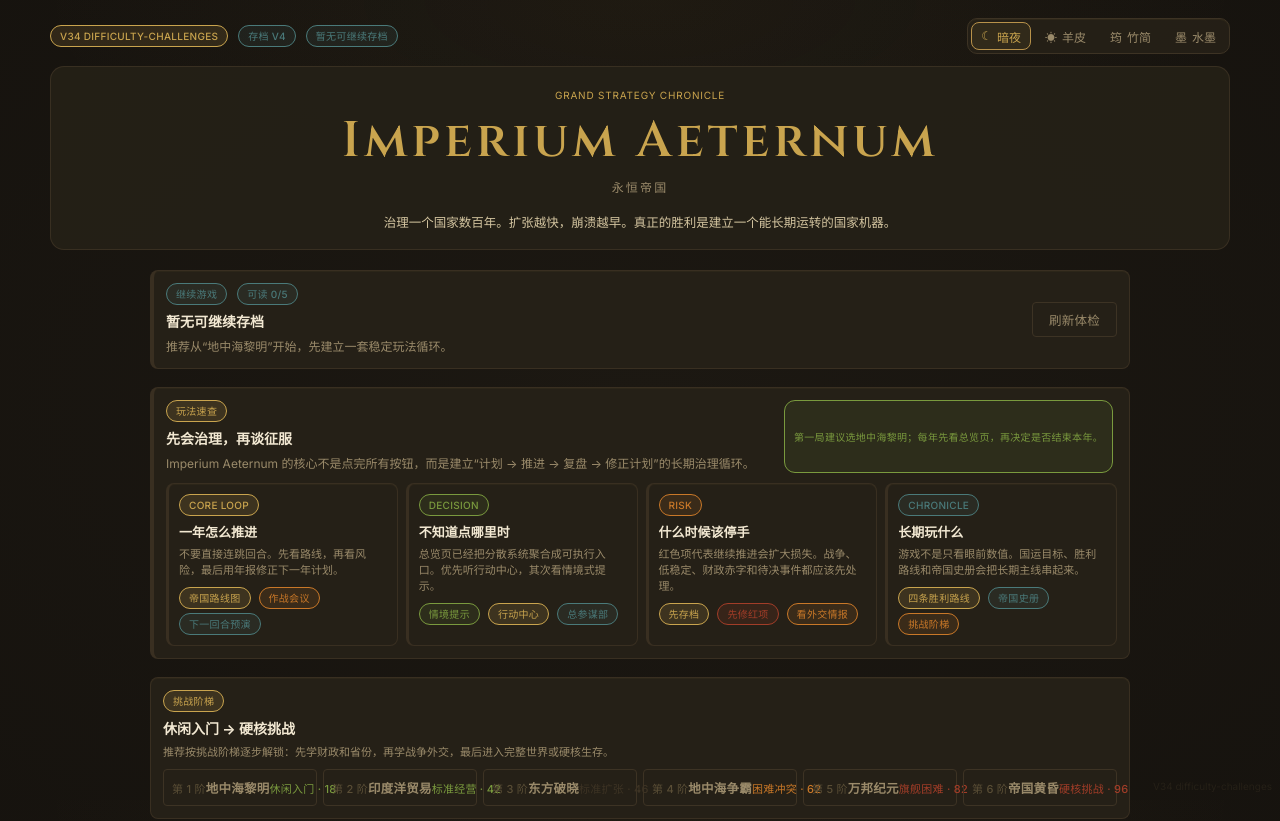
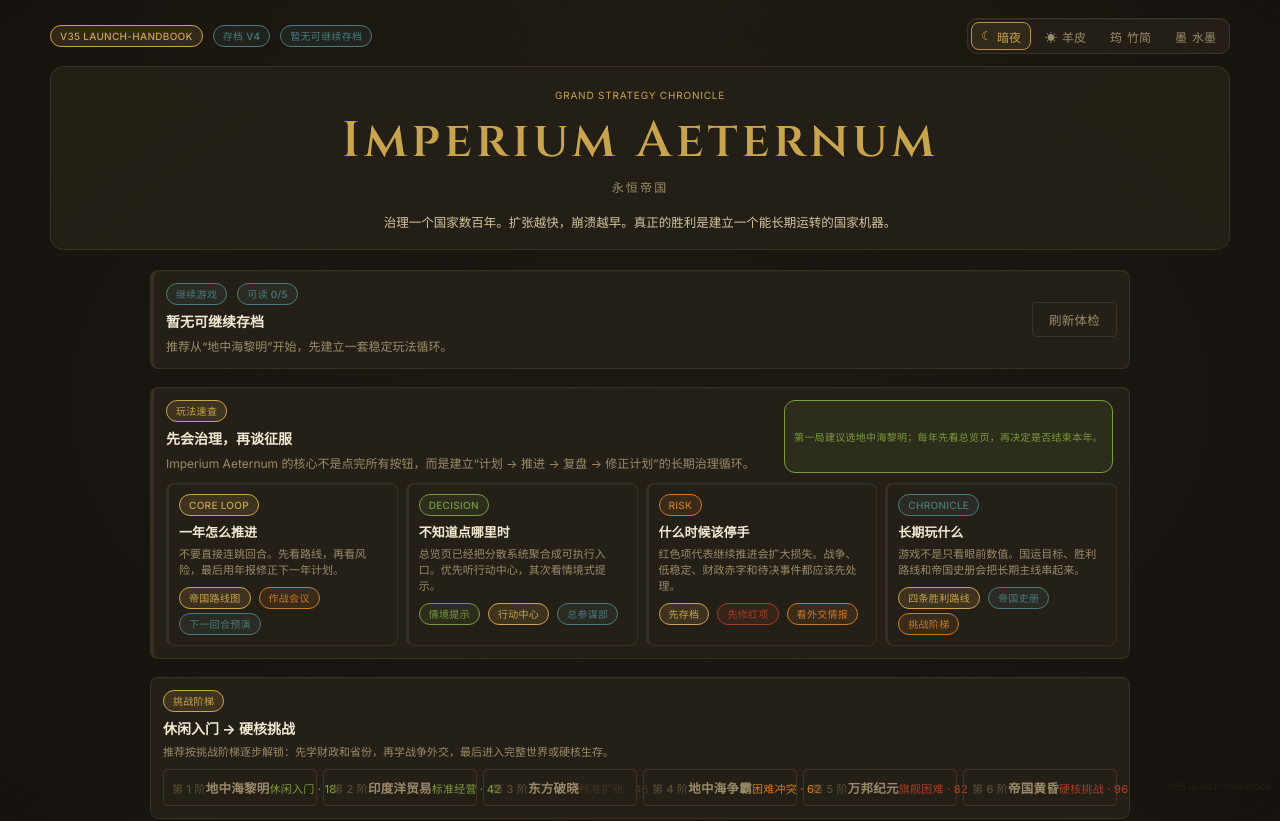
Before and after one commit to Lunora-Gather/Imperium-Aeternum, a React (Vite) app: page / in a window 1280 px wide. Shown: the top 821 px of the page. Built offline with nearby package versions, Linux system fonts and the light colour scheme.

Commit message:
Update build mark for v35

```diff
--- a/src/buildInfo.ts
+++ b/src/buildInfo.ts
@@ -1 +1 @@
-export const BUILD_MARK = 'V34 difficulty-challenges';
+export const BUILD_MARK = 'V35 launch-handbook';
```
